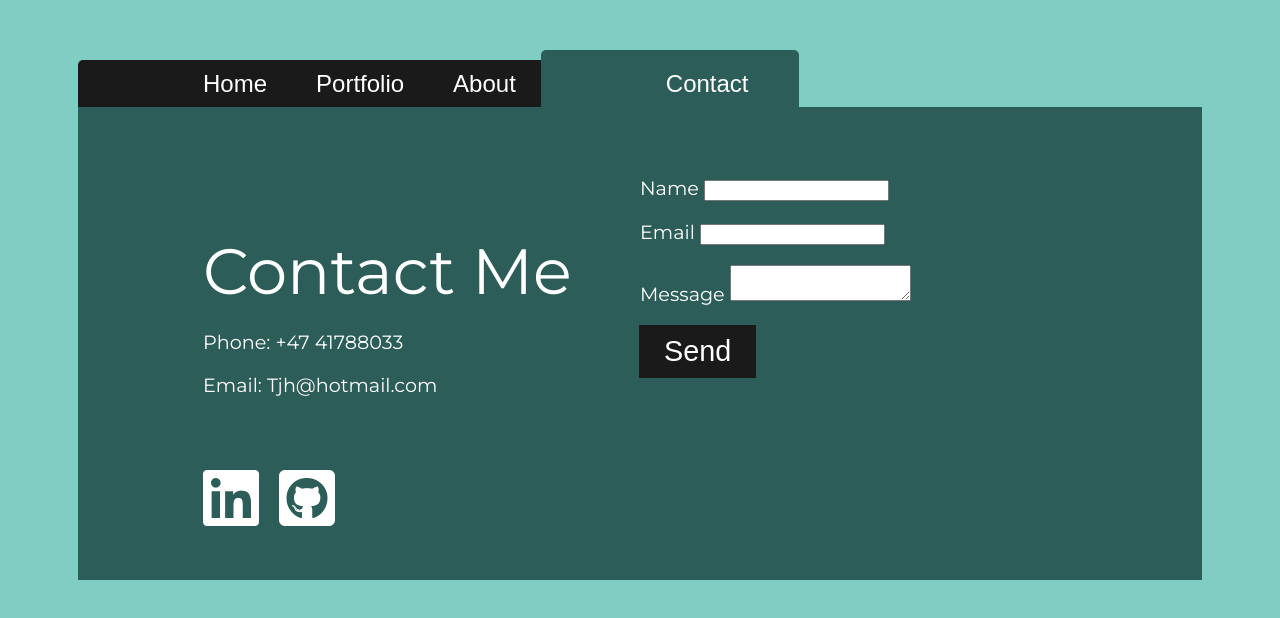
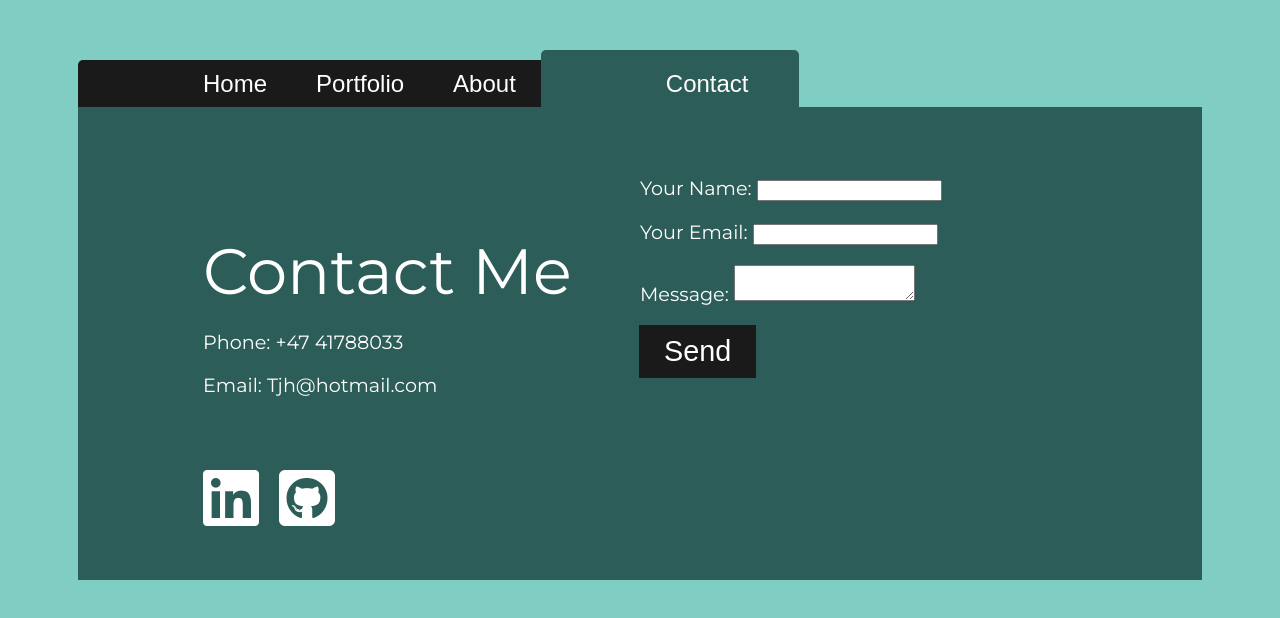
Before and after one commit to TonyHeimark/netlify-test, a React (Create React App) app: page / in a window 1280 px wide. Both pictures are taken after a click on the button "Contact". Shown: the top 618 px of the page. Built offline with nearby package versions, Linux system fonts and the light colour scheme.

Commit message:
adding incomplete portfolio site

```diff
--- a/src/components/Contact.js
+++ b/src/components/Contact.js
@@ -11,18 +11,18 @@
         <a href="https://github.com/TonyHeimark"><i class="fab fa-github-square"></i></a>
       </div>
       <div className="contact-form-container">
-        <form name="contact" netlify>
+        <form name="contact" method="POST" data-netlify="true">
           <p>
-            <label>Name <input type="text" name="name" /></label>
+            <label>Your Name: <input type="text" name="name" /></label>
           </p>
           <p>
-            <label>Email <input type="email" name="email" /></label>
+            <label>Your Email: <input type="email" name="email" /></label>
           </p>
           <p>
-            <label>Message <textarea type="text" name="message" /></label>
+            <label>Message: <textarea name="message"></textarea></label>
           </p>
           <p>
-            <button className="form-button" type="submit">Send</button>
+            <button type="submit">Send</button>
           </p>
         </form>
       </div>
```
